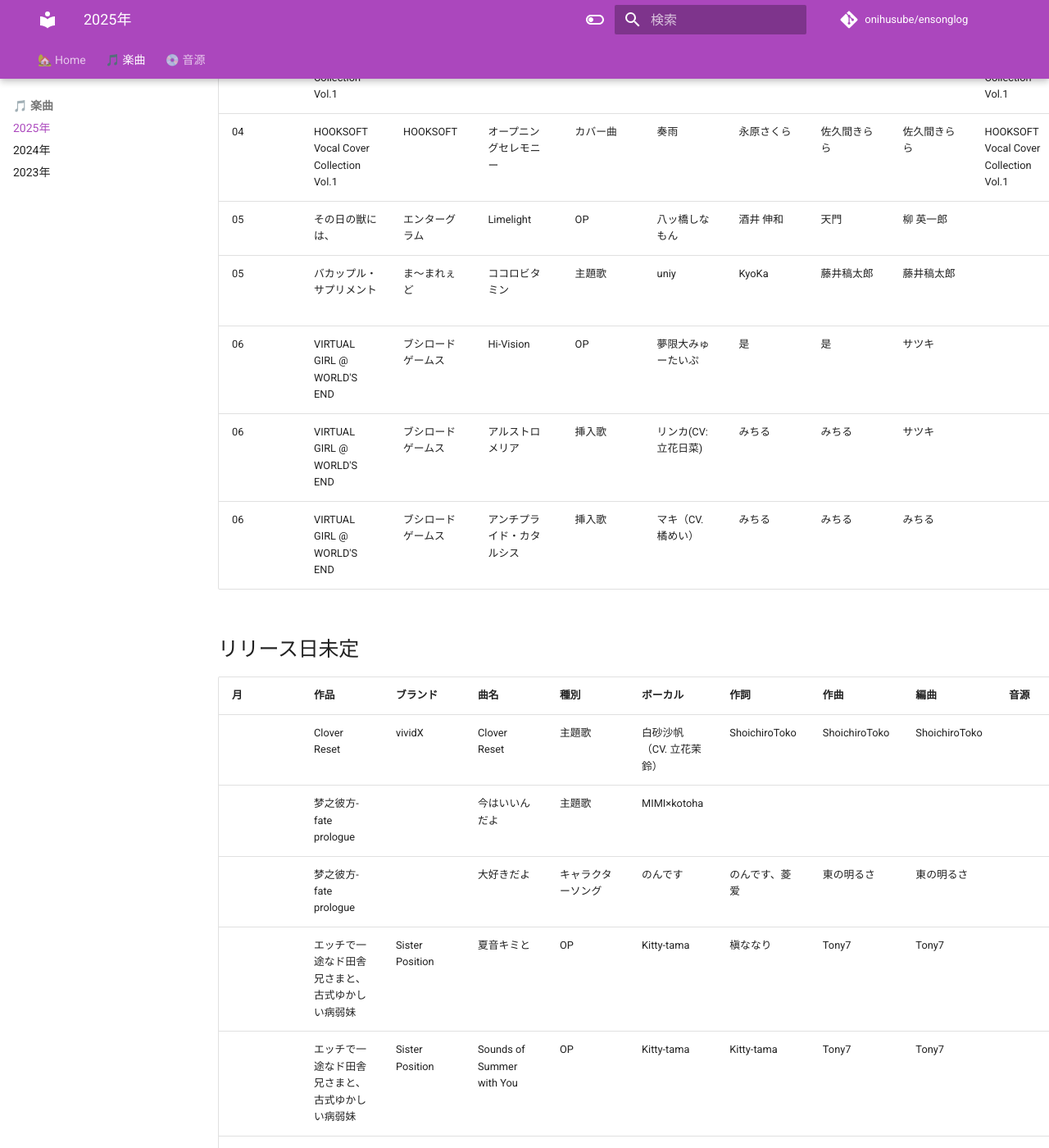
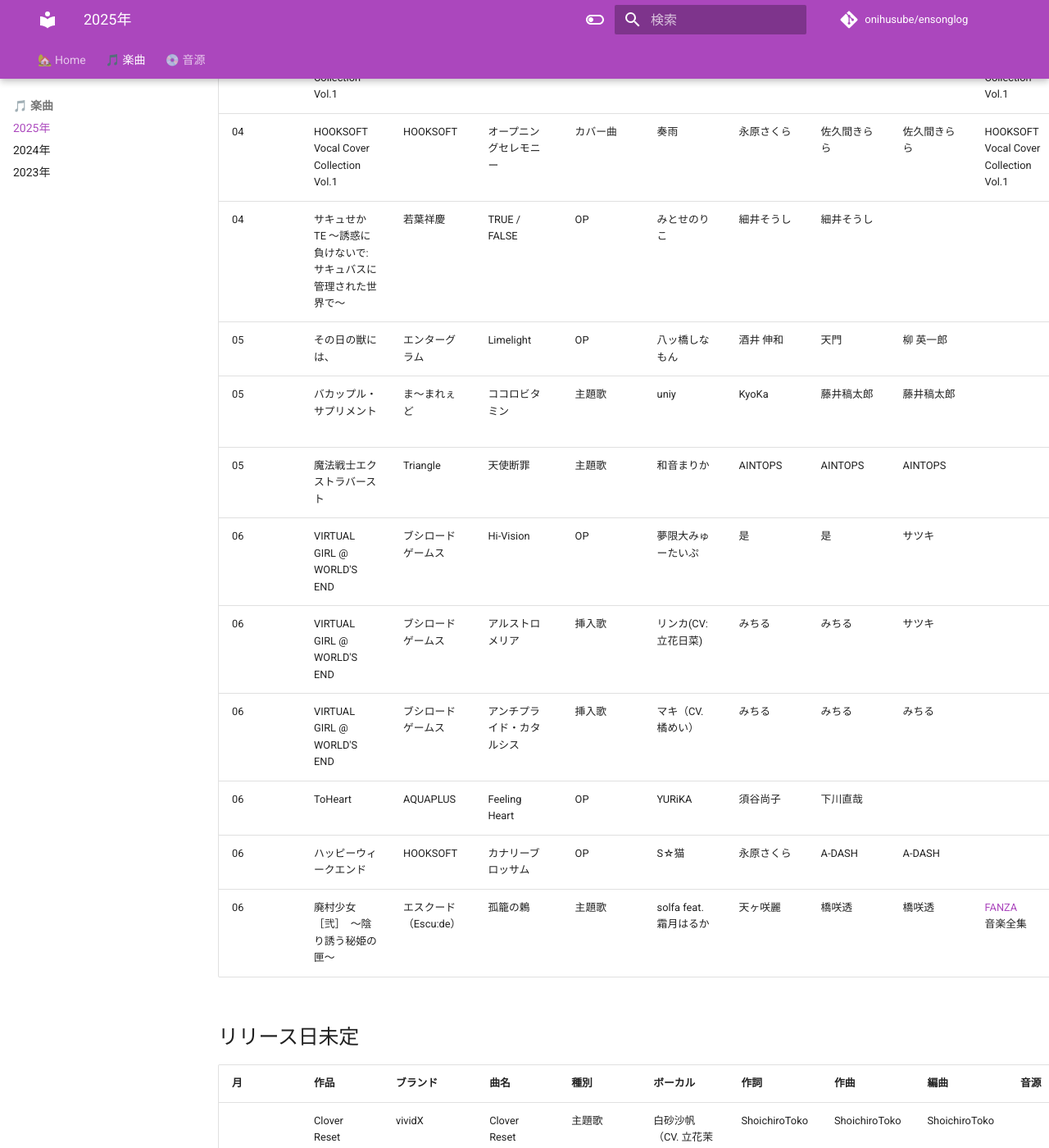
Before and after one commit to onihusube/ensonglog, an MkDocs documentation site: the page built from docs/2025/楽曲.md, in a window 1280 px wide and 1400 px high, scrolled down 5802 px. Shown: the whole window at 82% size. Built offline with MkDocs 1.6.1 and Material for MkDocs 9.7.7, drawn with Linux system fonts in a browser that asks for light colours; emoji names are drawn with the system emoji font; comment, search, counter and statistics services are not loaded; some of the changed text lies outside the part shown.

Commit message:
楽曲追記

```diff
--- a/docs/2025/楽曲.md
+++ b/docs/2025/楽曲.md
@@ -59,11 +59,16 @@
 | 04<!--/25--> | HOOKSOFT Vocal Cover Collection Vol.1 | HOOKSOFT | Photograph | カバー曲 | かわしまりの | 澄田まお | 戸田章世 | 戸田章世 | HOOKSOFT Vocal Cover Collection Vol.1 | カバーアルバム </br> MeltyMoment ED(2014/01) | |
 | 04<!--/25--> | HOOKSOFT Vocal Cover Collection Vol.1 | HOOKSOFT | ヒミツプラネット | カバー曲 | 久野のぎ | 永原さくら | A-dash | A-dash | HOOKSOFT Vocal Cover Collection Vol.1 | カバーアルバム </br> シークレットラブ(仮) OP(2024/07) | |
 | 04<!--/25--> | HOOKSOFT Vocal Cover Collection Vol.1 | HOOKSOFT | オープニングセレモニー | カバー曲 | 奏雨 | 永原さくら | 佐久間きらら | 佐久間きらら | HOOKSOFT Vocal Cover Collection Vol.1 | カバーアルバム </br> IxSHE Tell OP(2018/02) | [:fontawesome-brands-youtube:](https://www.youtube.com/watch?v=HS4cLLcaD2Q) |
+| 04 | サキュせかTE 〜誘惑に負けないで:サキュバスに管理された世界で〜 | 若葉祥慶 | TRUE / FALSE | OP | みとせのりこ | 細井そうし | 細井そうし | | | | [:rabbit:](https://chobit.cc/7jxap) |
 | 05<!--/29--> | その日の獣には、 | エンターグラム | Limelight | OP | 八ッ橋しなもん | 酒井 伸和 | 天門 | 柳 英一郎 |  |  | [:fontawesome-brands-youtube:](https://www.youtube.com/watch?v=mRCx4To70JU) |
 | 05<!--/30-->  | バカップル・サプリメント | ま～まれぇど | ココロビタミン | 主題歌 | uniy | KyoKa | 藤井稿太郎 | 藤井稿太郎 | | mix, mastering：影虎 | |
+| 05<!--/30--> | 魔法戦士エクストラバースト | Triangle | 天使断罪 | 主題歌 | 和音まりか | AINTOPS | AINTOPS | AINTOPS |  | | [:fontawesome-brands-youtube:](https://www.youtube.com/watch?v=28kd7CykIAg) |
 | 06<!--/12--> | VIRTUAL GIRL @ WORLD'S END | ブシロードゲームス | Hi-Vision | OP | 夢限大みゅーたいぷ | 是 | 是 | サツキ |  |  | [:fontawesome-brands-youtube:](https://www.youtube.com/watch?v=rjOVXUAgYQg) [:fontawesome-brands-youtube:](https://www.youtube.com/watch?v=PtT8qMrMqE8) |
 | 06<!--/12--> | VIRTUAL GIRL @ WORLD'S END | ブシロードゲームス | アルストロメリア | 挿入歌 | リンカ(CV:立花日菜) | みちる | みちる | サツキ |  |  | [:fontawesome-brands-youtube:](https://www.youtube.com/watch?v=eEebyMh4bus) |
 | 06<!--/12--> | VIRTUAL GIRL @ WORLD'S END | ブシロードゲームス | アンチプライド・カタルシス | 挿入歌 | マキ（CV.橘めい） | みちる | みちる | みちる | | | [:fontawesome-brands-youtube:](https://www.youtube.com/watch?v=o_VaBu67Ch8) |
+| 06<!--/26--> | ToHeart | AQUAPLUS | Feeling Heart | OP | YURiKA | 須谷尚子 | 下川直哉 | | | | [:fontawesome-brands-youtube:](https://www.youtube.com/watch?v=GQ3201OkpmQ) |
+| 06<!--/27--> | ハッピーウィークエンド | HOOKSOFT | カナリーブロッサム | OP | S☆猫 | 永原さくら | A-DASH | A-DASH | | Guitar, Bass: A-DASH | [:fontawesome-brands-youtube:](https://www.youtube.com/watch?v=n_Qovz4OMeE) |
+| 06<!--/27--> | 廃村少女［弐］　～陰り誘う秘姫の匣～ | エスクード（Escu:de） | 孤籠の鶫 | 主題歌 | solfa feat. 霜月はるか | 天ヶ咲麗 | 橋咲透 | 橋咲透 | [FANZA](https://dlsoft.dmm.co.jp/detail/views_0910/) </br> 音楽全集 | | [:fontawesome-brands-youtube:](https://www.youtube.com/watch?v=hy_9IVXxsAk) |
 
 ## リリース日未定
 
@@ -76,7 +81,7 @@
 | | エッチで一途なド田舎兄さまと、古式ゆかしい病弱妹 | Sister Position | Sounds of Summer with You | OP | Kitty-tama | Kitty-tama | Tony7 | Tony7 | | 英語版 | [:fontawesome-brands-youtube:](https://www.youtube.com/watch?v=qRP5gw71bA0) [:fontawesome-brands-youtube:](https://youtube.com/watch?v=doxEwC6NErM) |
 |  | エッチで一途なド田舎兄さまと、古式ゆかしい病弱妹 | Sister Position | ありがとう | ED | 槇ななり | 槇ななり | アメディオ | アメディオ | | | [:fontawesome-brands-youtube:](https://www.youtube.com/watch?v=wSG366EavBU) [:fontawesome-brands-youtube:](https://www.youtube.com/watch?v=SkxCllIrK6s) |
 | | 透明的她与真实的我 | Kawayi play | 透明的她 | 主題曲 | | | | | | | |
-| | 花束を君に贈ろう-Kinsenka- | | あなたの記憶の中で | 主題歌 | 上杉真央 | 桑島由一 | 藤間仁（Elements Garden） | 藤間仁（Elements Garden） | | | [:fontawesome-brands-youtube:](https://youtu.be/SHQekt3inMM) |
+| | 花束を君に贈ろう-Kinsenka- | フロントウイング／ブシロード | あなたの記憶の中で | 主題歌 | 上杉真央 | 桑島由一 | 藤間仁 | 藤間仁 | | | [:fontawesome-brands-youtube:](https://youtu.be/SHQekt3inMM) [:fontawesome-brands-youtube:](https://www.youtube.com/watch?v=LWKH--cq9Ys) |
 | | 初恋マスターアップ | | アンルート | | くるみ | くるみ | くるみ | | | | [:fontawesome-brands-youtube:](https://youtu.be/fLB0kt4RFqg) |
 | | けものティータイム | | | | | | | | | | [:fontawesome-brands-youtube:](https://www.youtube.com/watch?v=ux4iRl7GmEo) |
 | | おにいちゃんコンティニュー! ゆうりとしーくれっとらぶ♥ | ぱんみみそふと | Girl's Make | ED | ばん | John hive | コバヤシユウヤ | コバヤシユウヤ | | | |
@@ -84,3 +89,5 @@
 | | ゆめうつつクインテット | るび様を崇める会 |  | ED | 月乃 | | | | | | |
 |  | パーガトリー・ブルー | ENDLESS SUMMER Studio | Hello Again | イメージソング | NishiHaru, shizuki (asir rera) | cittan* (Sprite Recordings) | cittan* (Sprite Recordings) |  |  | Guitar and Bass - Nygaki </br> Mixing and Mastering - Shibayan (Shibayan Records) | [:fontawesome-brands-youtube:](https://www.youtube.com/watch?v=4YL_bfROOeE) |
 |  | CRACK LACK GOODLUCK | ひまわり組 | カラフルスカイ | OP| synthesizerV【花隈千冬・宮舞モカ・Mai】 | TFT | TFT |  |  |  | [:fontawesome-brands-twitter:](https://x.com/TFT7822/status/1884547400620195965) |
+| | ホレスの格闘場 Ⅲ | Alice Publication | | | | | | | | | [:fontawesome-brands-youtube:](https://www.youtube.com/watch?v=VIGymruLXjY) |
+| | ガールズメイドプディング | KAMITSUBAKI STUDIO | | | | | | | | | [:fontawesome-brands-youtube:](https://www.youtube.com/watch?v=AaoQdUJzWVQ) |
```
